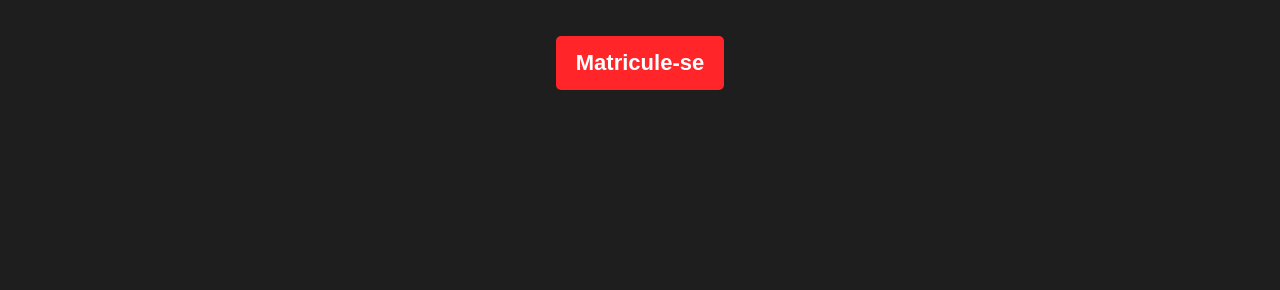
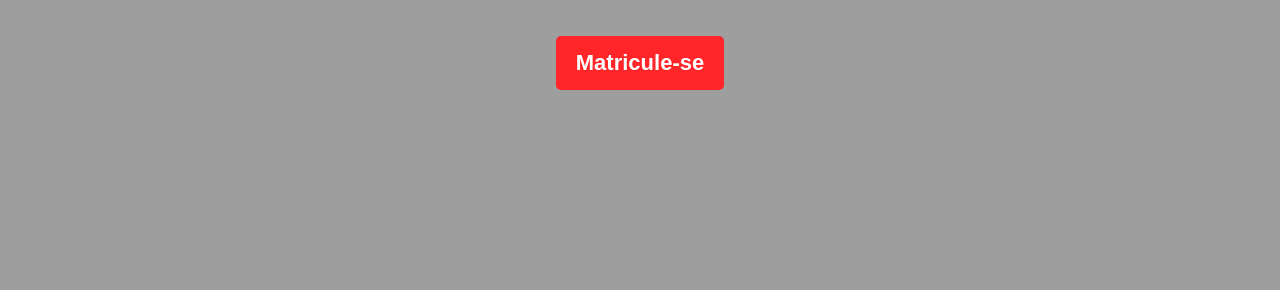
Before and after one commit to MatheusCatarucci/VidaFit, a plain HTML site: page index.html in a window 1280 px wide. Shown: the part 630-920 px from the top of the page. Drawn offline with Linux system fonts and the light colour scheme; the site is published under a folder, as on GitHub Pages, so addresses that start at the root find nothing; a web font is replaced by a local one.

Commit message:
Correção de bug de imagem

```diff
--- a/css/global.css
+++ b/css/global.css
@@ -82,7 +82,7 @@ body {
     font-family: var(--default-font);
     background-color: var(--default-background);
     scroll-behavior: smooth;
-    background-image: url(/assets/image/hero-academia.png);
+    background-image: url('../assets/image/hero-academia.png');
 }
 
 a {
```
